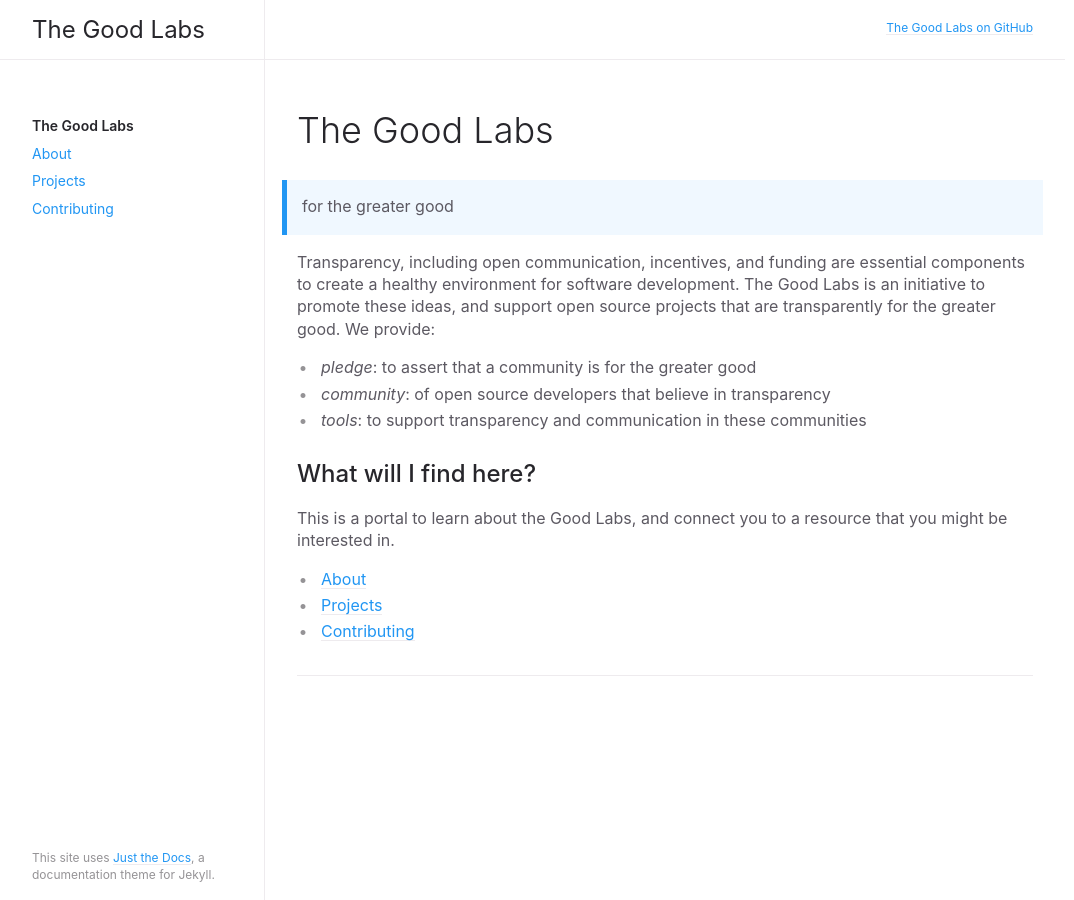
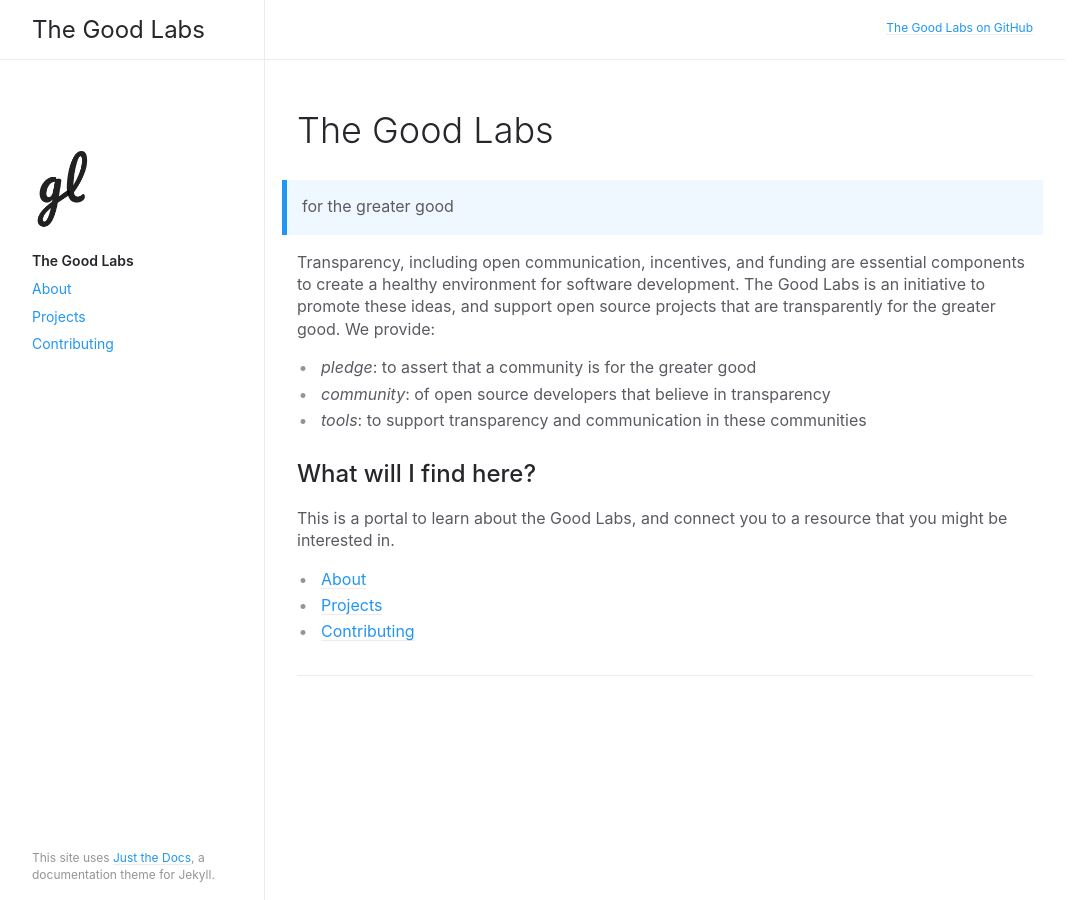
Before and after one commit to good-labs/good-labs.github.io, a Jekyll site: the page built from index.md, in a window 1280 px wide. Shown: the whole page, without its empty margins (91-1165 px from the left). Built offline with Jekyll 4.4.1, drawn with Linux system fonts in a browser that asks for light colours.

Commit message:
adding logo to navbar
Signed-off-by: Vanessa Sochat <vsochat@stanford.edu>

```diff
--- a/_layouts/default.html
+++ b/_layouts/default.html
@@ -6,9 +6,10 @@
 
   <div class="page-wrap">
     <div class="side-bar">
-      <a href="{{ site.url }}{{ site.baseurl }}/" class="site-title fs-6 lh-tight">{{ site.title }}</a>
+      <a href="{{ site.url }}{{ site.baseurl }}/" style="font-size:24px" class="site-title fs-6 lh-tight">{{ site.title }}</a>
       <span class="fs-3"><button class="js-main-nav-trigger navigation-list-toggle btn btn-outline" type="button" data-text-toggle="Hide">Menu</button></span>
       <div class="navigation main-nav js-main-nav">
+      <img src="{{ site.url }}{{ site.baseurl }}/assets/images/good-labs.png" style="height:100px; margin-top:30px">
         {% include nav.html %}
       </div>
       <footer role="contentinfo" class="site-footer">
```
Also changed, not shown: assets/images/good-labs.png (added), 1 other file.
